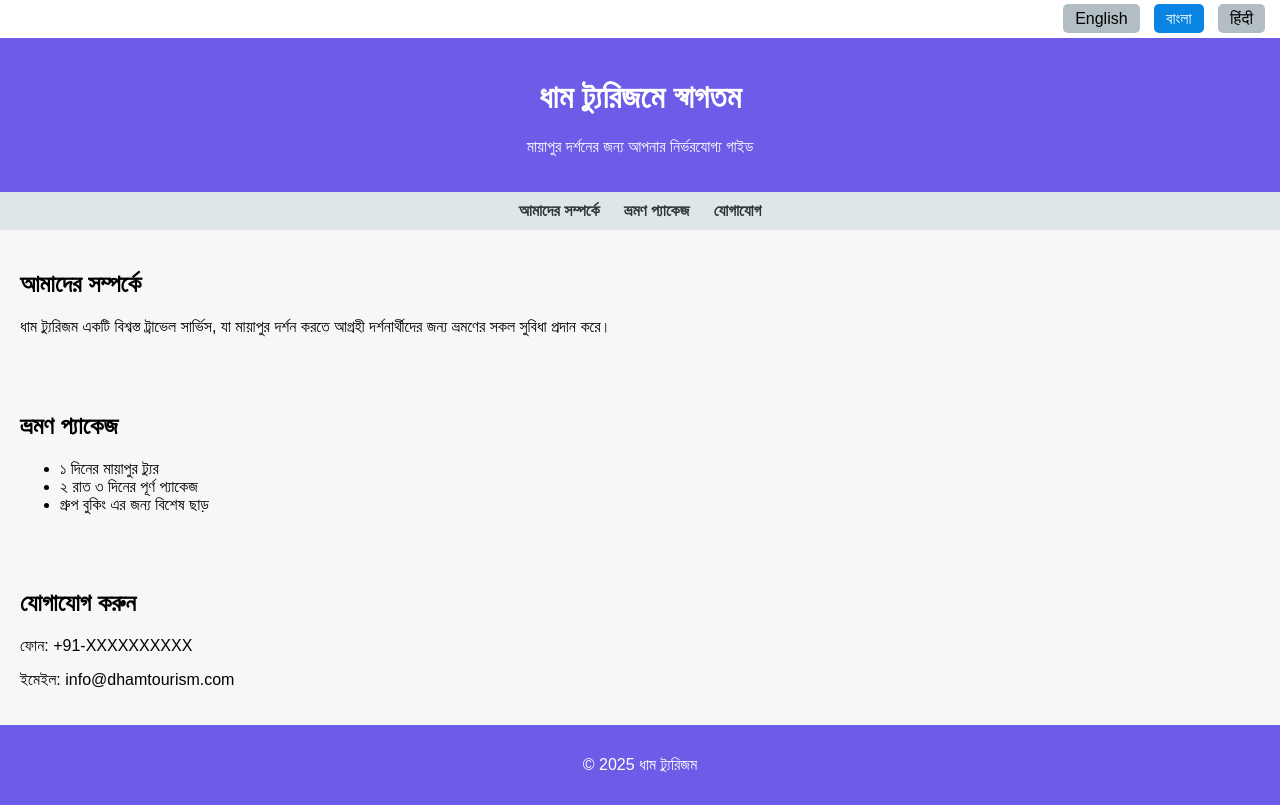
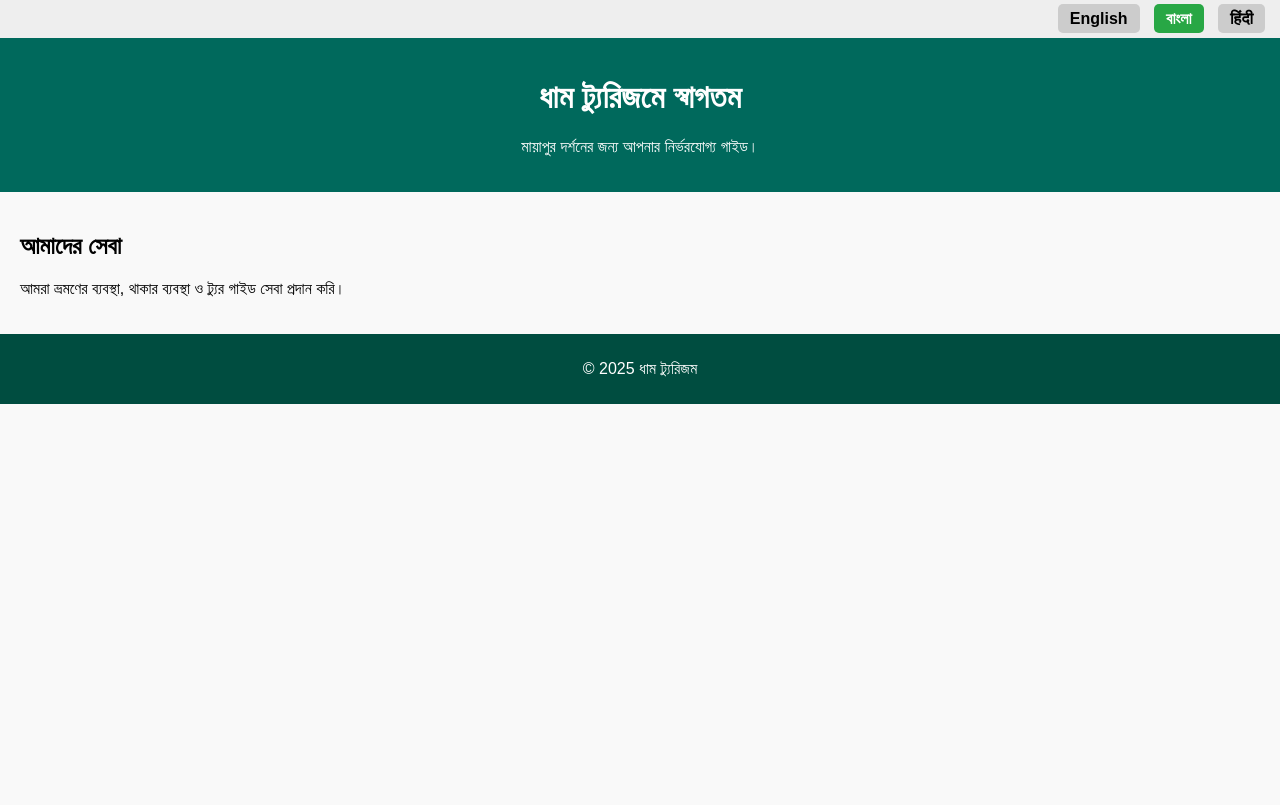
Before and after one commit to kanaikish/dham-tourism, a plain HTML site: page bn.html in a window 1280 px wide. Drawn offline with Linux system fonts and the light colour scheme.

Commit message:
Update bn.html

```diff
--- a/bn.html
+++ b/bn.html
@@ -9,91 +9,74 @@
       font-family: sans-serif;
       margin: 0;
       padding: 0;
-      background-color: #f7f7f7;
+      background-color: #f9f9f9;
     }
     header {
-      background-color: #6c5ce7;
+      background-color: #00695c;
       color: white;
       padding: 20px;
       text-align: center;
     }
     nav {
-      background-color: #dfe6e9;
+      background-color: #004d40;
       padding: 10px;
       text-align: center;
     }
     nav a {
+      color: white;
       margin: 0 10px;
       text-decoration: none;
-      color: #2d3436;
-      font-weight: bold;
     }
     section {
       padding: 20px;
     }
     footer {
-      background-color: #6c5ce7;
+      background-color: #004d40;
       color: white;
       text-align: center;
-      padding: 15px;
+      padding: 10px;
     }
-    .language-switcher {
+    .lang-buttons {
       text-align: right;
       padding: 10px;
-      background-color: #fff;
+      background-color: #eee;
     }
-    .language-switcher a {
+    .lang-buttons a {
       margin: 0 5px;
       padding: 6px 12px;
-      background-color: #b2bec3;
-      color: black;
       text-decoration: none;
       border-radius: 5px;
+      font-weight: bold;
+    }
+    .lang-buttons .active {
+      background-color: #28a745;
+      color: white;
+    }
+    .lang-buttons .inactive {
+      background-color: #ccc;
+      color: black;
     }
   </style>
 </head>
 <body>
-
-  <div class="language-switcher">
-    <a href="index.html">English</a>
-    <a href="bn.html" style="background-color: #0984e3; color: white;">বাংলা</a>
-    <a href="hi.html">हिंदी</a>
+  <div class="lang-buttons">
+    <a href="index.html" class="inactive">English</a>
+    <a href="bn.html" class="active">বাংলা</a>
+    <a href="hi.html" class="inactive">हिंदी</a>
   </div>
 
   <header>
     <h1>ধাম ট্যুরিজমে স্বাগতম</h1>
-    <p>মায়াপুর দর্শনের জন্য আপনার নির্ভরযোগ্য গাইড</p>
+    <p>মায়াপুর দর্শনের জন্য আপনার নির্ভরযোগ্য গাইড।</p>
   </header>
 
-  <nav>
-    <a href="#about">আমাদের সম্পর্কে</a>
-    <a href="#tours">ভ্রমণ প্যাকেজ</a>
-    <a href="#contact">যোগাযোগ</a>
-  </nav>
-
-  <section id="about">
-    <h2>আমাদের সম্পর্কে</h2>
-    <p>ধাম ট্যুরিজম একটি বিশ্বস্ত ট্রাভেল সার্ভিস, যা মায়াপুর দর্শন করতে আগ্রহী দর্শনার্থীদের জন্য ভ্রমণের সকল সুবিধা প্রদান করে।</p>
-  </section>
-
-  <section id="tours">
-    <h2>ভ্রমণ প্যাকেজ</h2>
-    <ul>
-      <li>১ দিনের মায়াপুর ট্যুর</li>
-      <li>২ রাত ৩ দিনের পূর্ণ প্যাকেজ</li>
-      <li>গ্রুপ বুকিং এর জন্য বিশেষ ছাড়</li>
-    </ul>
-  </section>
-
-  <section id="contact">
-    <h2>যোগাযোগ করুন</h2>
-    <p>ফোন: +91-XXXXXXXXXX</p>
-    <p>ইমেইল: info@dhamtourism.com</p>
+  <section>
+    <h2>আমাদের সেবা</h2>
+    <p>আমরা ভ্রমণের ব্যবস্থা, থাকার ব্যবস্থা ও ট্যুর গাইড সেবা প্রদান করি।</p>
   </section>
 
   <footer>
     <p>© 2025 ধাম ট্যুরিজম</p>
   </footer>
-
 </body>
 </html>
```
